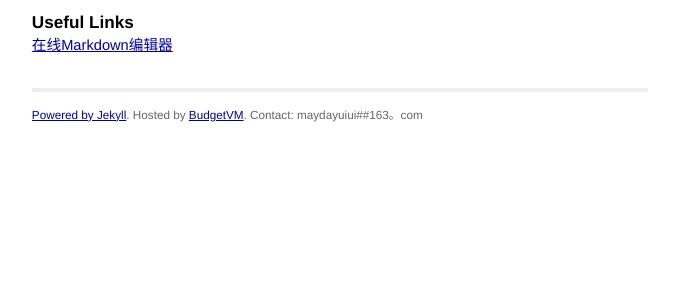
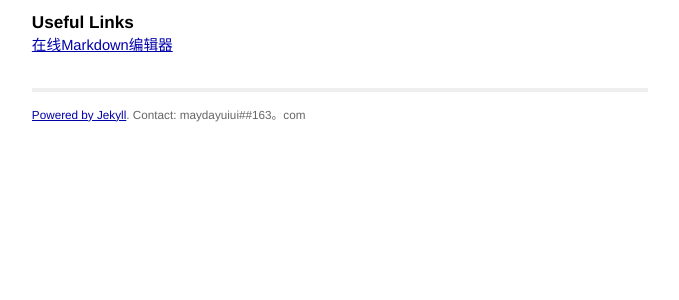
Before and after one commit to maydayuiui/maydayuiui.github.com, a Jekyll site: the page built from index.html, in a window 1280 px wide. Shown: the part 442-742 px from the top of the page, without its empty margins (300-979 px from the left). Built offline with Jekyll 4.4.1, drawn with Linux system fonts in a browser that asks for light colours; Markdown is read by kramdown in place of the engine named in the settings; comment, search, counter and statistics services are not loaded.

Commit message:
update bg.jpg

```diff
--- a/_layouts/default.html
+++ b/_layouts/default.html
@@ -25,13 +25,9 @@
 
   <div class="footer">
   <p>
-  Powered by <a href="http://www.jekyllrb.com/">Jekyll</a>. Hosted by <a href="https://www.budgetvm.com/">BudgetVM</a>. Contact: maydayuiui##163。com
+  Powered by <a href="http://www.jekyllrb.com/">Jekyll</a>. Contact: maydayuiui##163。com
   </p>
   </div>
-
-<div style="display:none">
-<script src="http://s85.cnzz.com/stat.php?id=5085206&web_id=5085206" language="JavaScript"></script>
-</div>
 
 </div>
 
--- a/_layouts/post.html
+++ b/_layouts/post.html
@@ -2,6 +2,7 @@
 layout: default
 ---
 <div id="post">
+<h1>{{ page.title }}</h1>
 {{ content }}
 </div>
 
--- a/css/screen.css
+++ b/css/screen.css
@@ -16,6 +16,7 @@
 }
 
 body {
+  background-image:url('img/bg.jpg');
   background-color: white;
   font: 13.34px helvetica, arial, clean, sans-serif;
   *font-size: small;
```
Also changed, not shown: img/bg.jpg (added).
